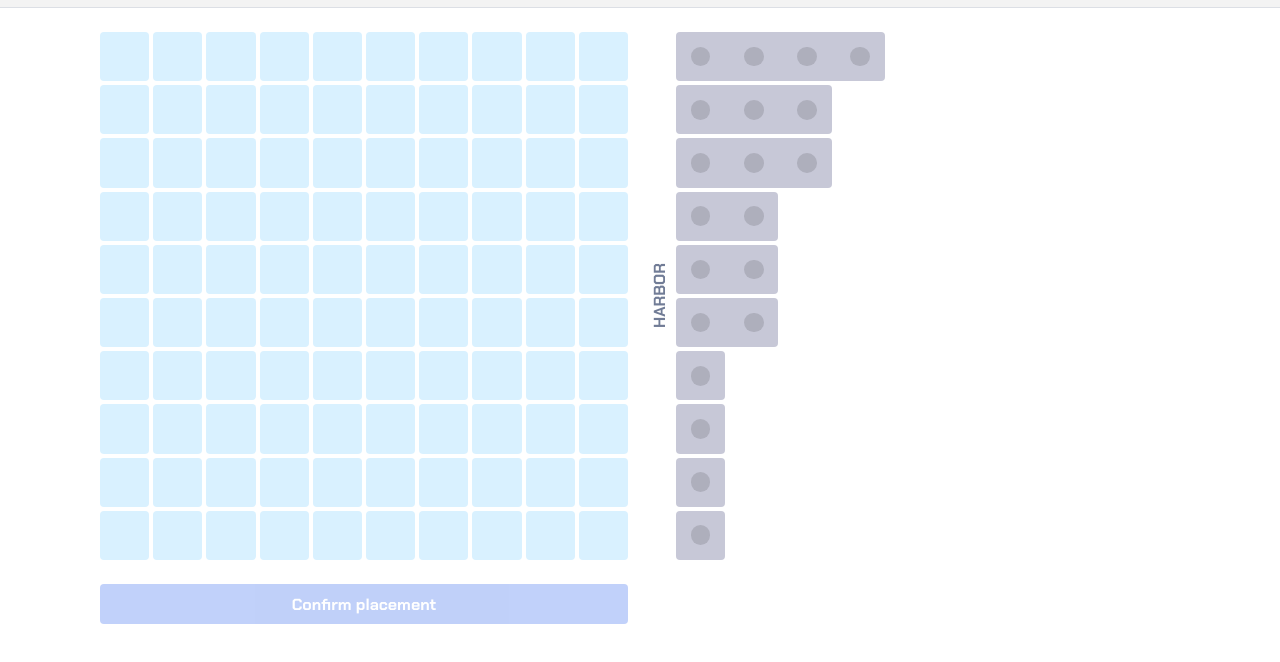
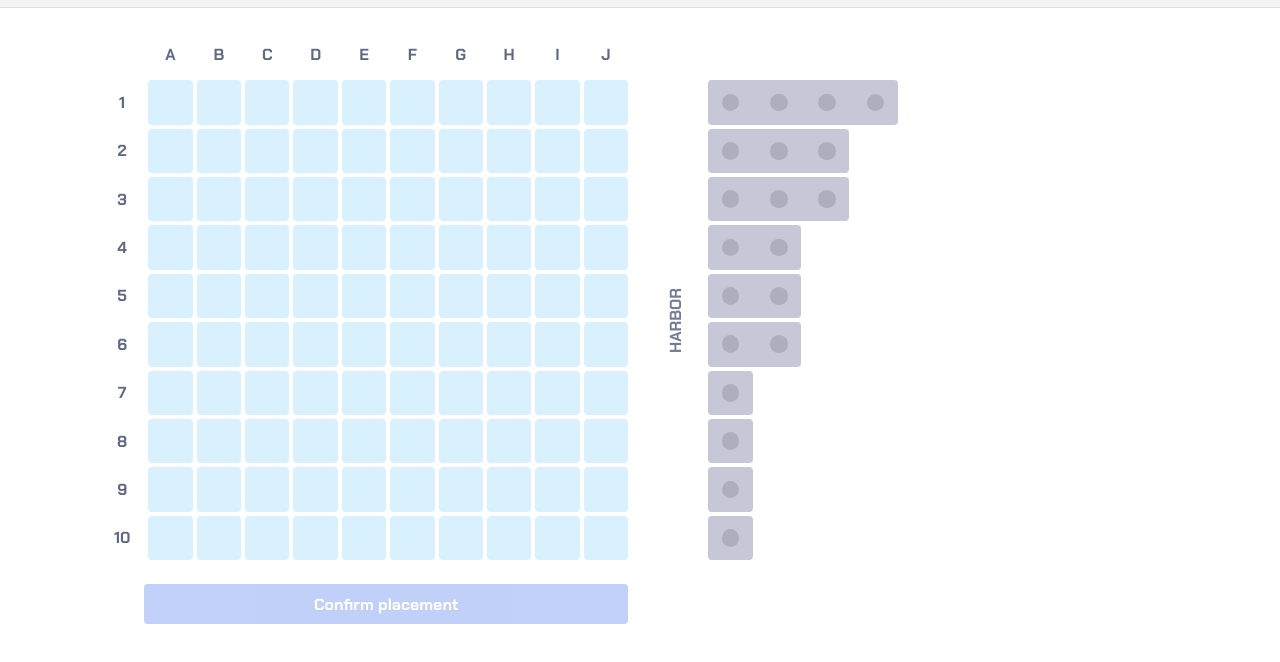
Before and after one commit to kwiatkowskimaciej/battleships, a website built with webpack: page src/index.html in a window 1280 px wide. Shown: the part 56-718 px from the top of the page. Built offline with nearby package versions, Linux system fonts and the light colour scheme.

Commit message:
feat(style): Add x-axis and y-axis labels

```diff
--- a/src/style.css
+++ b/src/style.css
@@ -68,15 +68,25 @@ h1 {
 
 .gameboard {
   display: grid;
-  grid-template-columns: repeat(10, 1fr);
-  grid-template-rows: repeat(10, 1fr);
+  grid-template-columns: repeat(11, 1fr);
+  grid-template-rows: repeat(11, 1fr);
   gap: 4px;
 
   width: var(--gameboard-size);
   height: var(--gameboard-size);
 }
 
+.label {
+  align-self: center;
+  justify-self: center;
+
+  color: #5e6984;
+  font-weight: bold;
+}
+
 .confirmButton {
+  justify-self: end;
+  width: calc(100% - (var(--gameboard-size) - (10 * 4px)) / 11);
   height: 40px;
   border: none;
   border-radius: 4px;
@@ -113,10 +123,10 @@ h1 {
 .hit::after {
   content: '';
   position: absolute;
-  top: calc(50% - (var(--gameboard-size) - (9 * 4px)) / 10 / 2.5 / 2);
-  left: calc(50% - (var(--gameboard-size) - (9 * 4px)) / 10 / 2.5 / 2);
-  width: calc((var(--gameboard-size) - (9 * 4px)) / 10 / 2.5);
-  height: calc((var(--gameboard-size) - (9 * 4px)) / 10 / 2.5);
+  top: calc(50% - (var(--gameboard-size) - (10 * 4px)) / 11 / 2.5 / 2);
+  left: calc(50% - (var(--gameboard-size) - (10 * 4px)) / 11 / 2.5 / 2);
+  width: calc((var(--gameboard-size) - (10 * 4px)) / 11 / 2.5);
+  height: calc((var(--gameboard-size) - (10 * 4px)) / 11 / 2.5);
   border-radius: 50%;
 }
 
@@ -136,13 +146,14 @@ h1 {
   display: flex;
   gap: 8px;
   align-content: flex-start;
+
+  margin-top: calc((var(--gameboard-size) - (10 * 4px)) / 11 + 4px);
 }
 
 .harborHeader,
 .graveyard {
   display: flex;
   align-items: center;
-  gap: 24px;
 
   color: #717c96;
   font-weight: bold;
@@ -154,9 +165,11 @@ h1 {
 
 .harborHeader span,
 .graveyardHeader span {
-  display: inline-block;
+  display: flex;
+  justify-content: center;
+  align-items: center;
 
-  width: 16px;
+  width: calc((var(--gameboard-size) - (10 * 4px)) / 11 + 4px);
   line-height: 16px;
   writing-mode: vertical-rl;
 
@@ -203,15 +216,15 @@ h1 {
   justify-items: center;
   gap: 4px;
 
-  height: calc((var(--gameboard-size) - (9 * 4px)) / 10);
+  height: calc((var(--gameboard-size) - (10 * 4px)) / 11);
   border-radius: 4px;
 
   background-color: #c7c8d7;
 }
 
 .battleship div {
-  width: calc((var(--gameboard-size) - (9 * 4px)) / 10 / 2.5);
-  height: calc((var(--gameboard-size) - (9 * 4px)) / 10 / 2.5);
+  width: calc((var(--gameboard-size) - (10 * 4px)) / 11 / 2.5);
+  height: calc((var(--gameboard-size) - (10 * 4px)) / 11 / 2.5);
   border-radius: 50%;
 
   background-color: #aeafbc;
@@ -220,28 +233,28 @@ h1 {
 .battleship[data-length='1'] {
   grid-template-columns: repeat(1, 1fr);
 
-  width: calc((var(--gameboard-size) - (9 * 4px)) / 10);
+  width: calc((var(--gameboard-size) - (10 * 4px)) / 11);
   /* border-radius: 4px 75% 75% 4px / 4px 50% 50% 4px; */
 }
 
 .battleship[data-length='2'] {
   grid-template-columns: repeat(2, 1fr);
 
-  width: calc((var(--gameboard-size) - (9 * 4px)) / 10 * 2 + 4px);
+  width: calc((var(--gameboard-size) - (10 * 4px)) / 11 * 2 + 4px);
   /* border-radius: 4px 50% 50% 4px / 4px 50% 50% 4px; */
 }
 
 .battleship[data-length='3'] {
   grid-template-columns: repeat(3, 1fr);
 
-  width: calc((var(--gameboard-size) - (9 * 4px)) / 10 * 3 + 8px);
+  width: calc((var(--gameboard-size) - (10 * 4px)) / 11 * 3 + 8px);
   /* border-radius: 4px calc(100% / 3) calc(100% / 3) 4px / 4px 50% 50% 4px; */
 }
 
 .battleship[data-length='4'] {
   grid-template-columns: repeat(4, 1fr);
 
-  width: calc((var(--gameboard-size) - (9 * 4px)) / 10 * 4 + 12px);
+  width: calc((var(--gameboard-size) - (10 * 4px)) / 11 * 4 + 12px);
   /* border-radius: 4px calc(100% / 4) calc(100% / 4) 4px / 4px 50% 50% 4px; */
 }
 
--- a/src/ui/displayGameboard.js
+++ b/src/ui/displayGameboard.js
@@ -5,7 +5,24 @@
   const gameboardElement = document.createElement('div');
   gameboardElement.classList.add('gameboard');
 
+  const letters = 'ABCDEFGHIJ'.split('');
+
+  const emptyCell = document.createElement('div');
+  gameboardElement.appendChild(emptyCell);
+
+  letters.forEach((letter) => {
+    const labelElement = document.createElement('div');
+    labelElement.classList.add('label');
+    labelElement.textContent = letter;
+    gameboardElement.appendChild(labelElement);
+  });
+
   gameboard.board.forEach((row, y) => {
+    const labelElement = document.createElement('div');
+    labelElement.classList.add('label');
+    labelElement.textContent = y + 1;
+    gameboardElement.appendChild(labelElement);
+
     row.forEach((cell, x) => {
       const targetElement = document.createElement('div');
       targetElement.classList.add('target');
```
